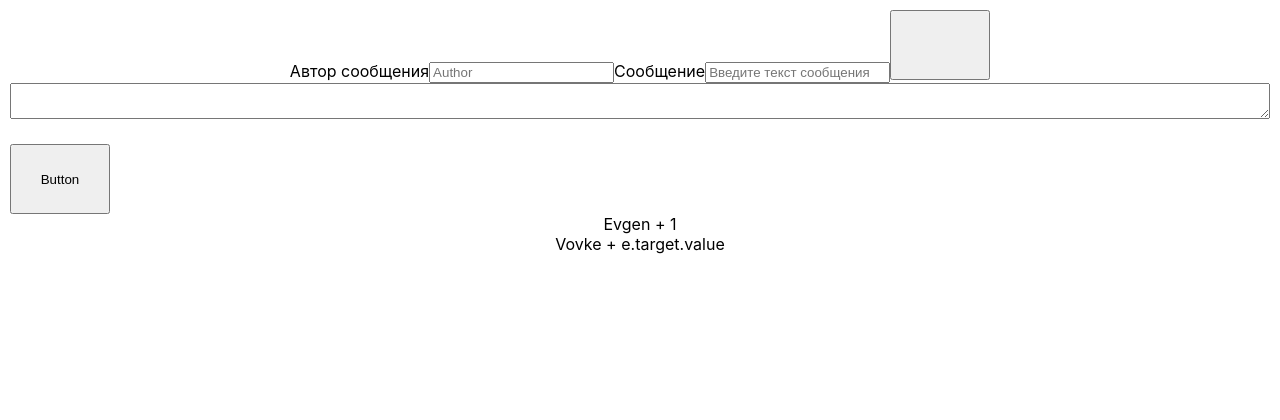
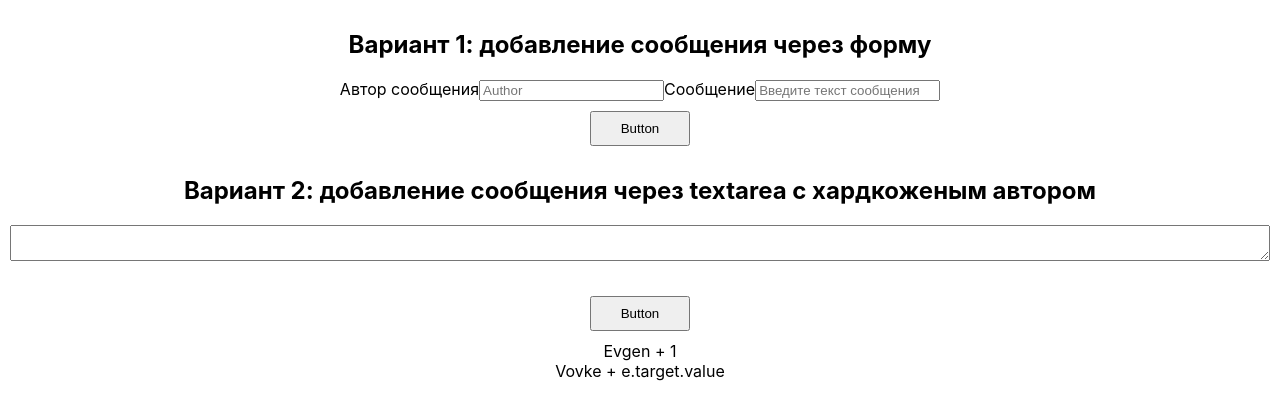
Before and after one commit to Zlandars/reactapp, a React (Create React App) app: page / in a window 1280 px wide. Shown: the top 420 px of the page. Built offline with nearby package versions, Linux system fonts and the light colour scheme.

Commit message:
secondLesson

```diff
--- a/src/App.css
+++ b/src/App.css
@@ -49,6 +49,8 @@
   text-align: center;
 }
 button {
-  height: 70px;
+  margin: 10px auto;
+  height:35px;
   width: 100px;
+  display: block;
 }
--- a/src/App.js
+++ b/src/App.js
@@ -13,18 +13,18 @@ function App() {
       msg: 'e.target.value'
   }]);
   function error(params) {
-      console.log('Введите в поле данные' + formEl.current[0].value);
+      console.log('Введите в поле данные' + params);
   }
   return (
     <div className="mainBlock">
         <form action="" ref={formEl}>
+            <h2>Вариант 1: добавление сообщения через форму</h2>
             <label htmlFor="author">Автор сообщения</label>
             <input id='author' type="text" placeholder='Author'/>
             <label htmlFor="message">Сообщение</label>
             <input id='message' type="text" placeholder='Введите текст сообщения' />
             <button onClick={(event)=>{
                 event.preventDefault();
-                if(formEl.current[0].value && formEl.current[1].value) {
                 setMessageList([
                     ...messageList,
                     {
@@ -33,10 +33,9 @@ function App() {
                     }
                 ])
                 }
-                error(formEl.current[0], formEl.current[1]);
-
-            }}></button>
+            }>Button</button>
         </form>
+        <h2>Вариант 2: добавление сообщения через textarea с хардкоженым автором</h2>
         <textarea ref={inputEl} className="textArea"></textarea>
         <button onClick={()=>{
             setMessageList([
```
Lines whose indentation alone changed are shown as unchanged.
